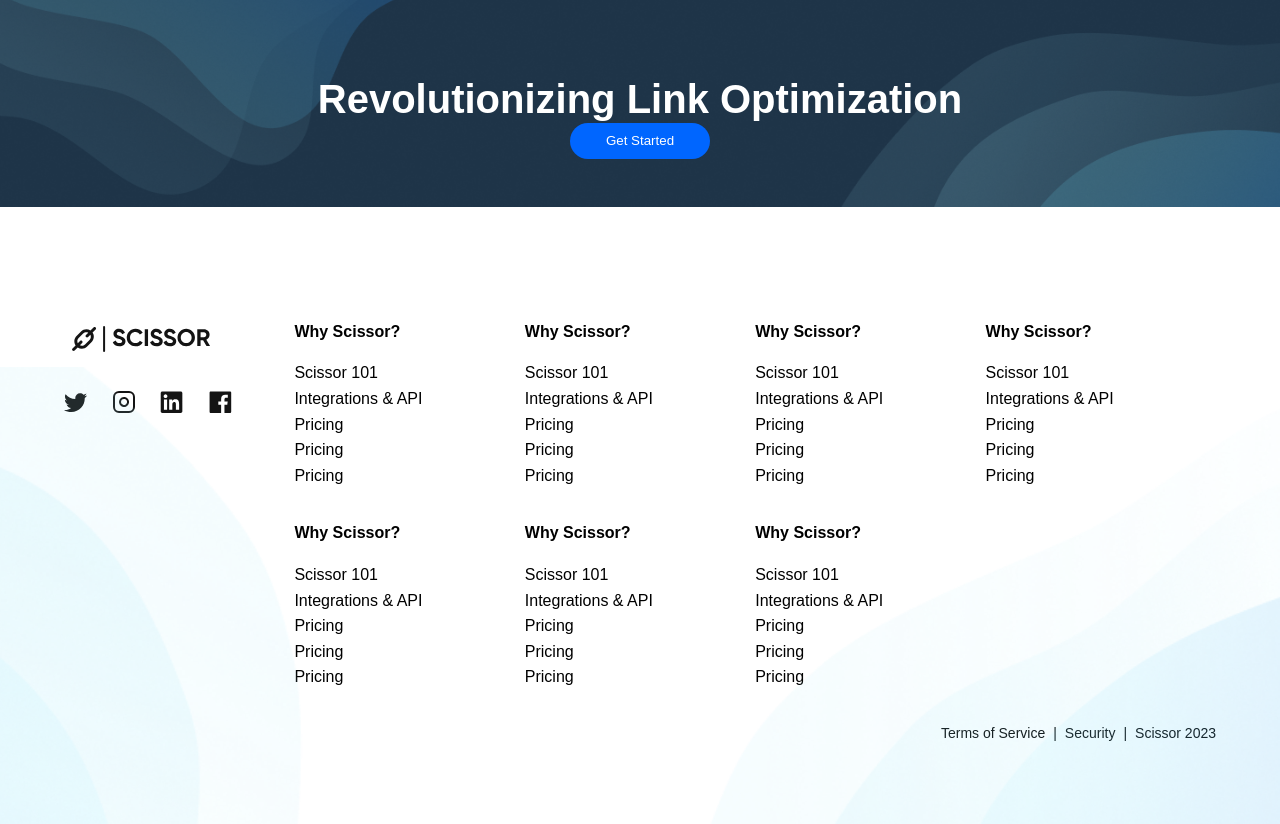
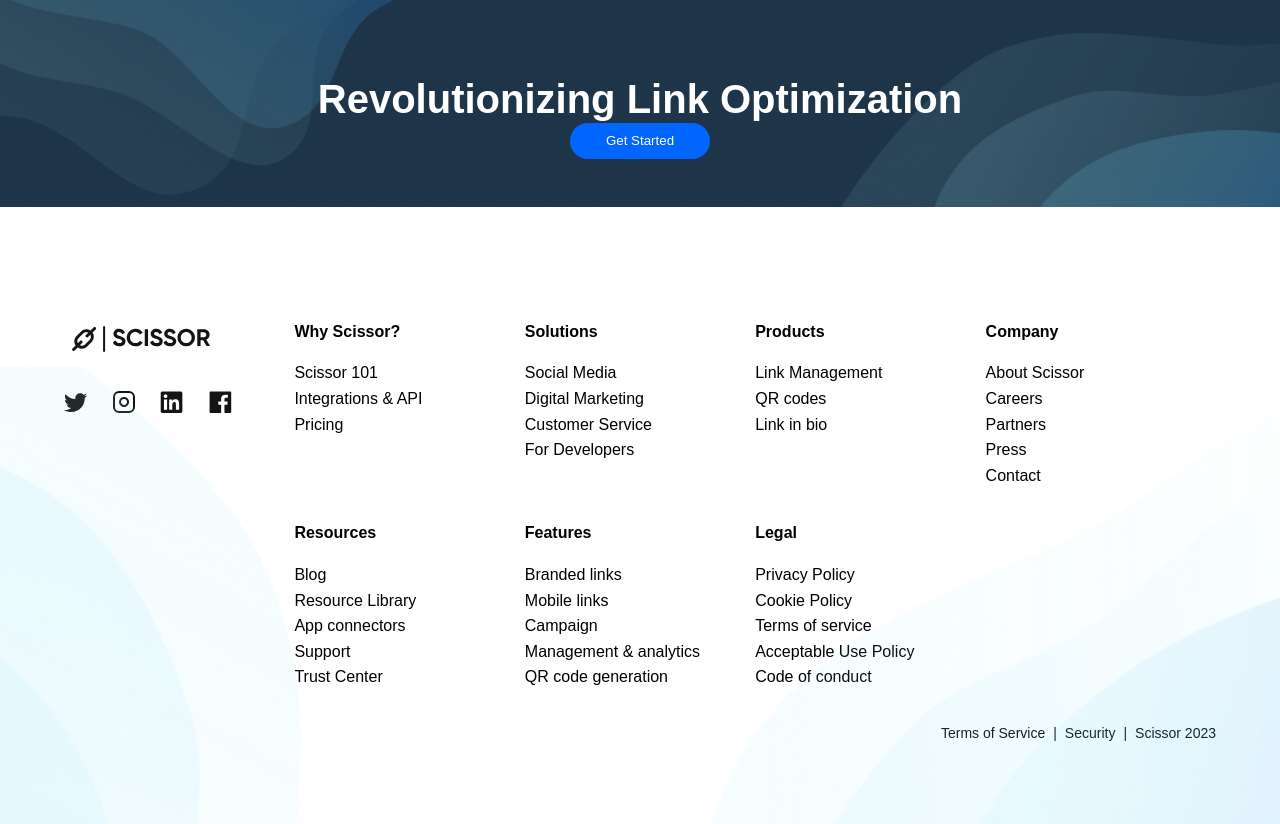
Before and after one commit to christlyngardiner/Scissor-final-year-project, a React (Vite) app: page / in a window 1280 px wide. Shown: the part 3459-4283 px from the top of the page. Built offline with nearby package versions, Linux system fonts and the light colour scheme.

Commit message:
finishing touches

```diff
--- a/package.json
+++ b/package.json
@@ -15,9 +15,12 @@
     "tsc": "tsc"
   },
   "dependencies": {
+    "-": "^0.0.1",
+    "g": "^2.0.1",
     "react": "^18.2.0",
     "react-dom": "^18.2.0",
-    "styled-components": "^5.3.11"
+    "styled-components": "^5.3.11",
+    "vercel": "^30.2.2"
   },
   "devDependencies": {
     "@types/react": "^18.2.9",
--- a/src/components/Footer/index.tsx
+++ b/src/components/Footer/index.tsx
@@ -37,119 +37,106 @@ export const Footer = () => {
             <li>
               <a href="/">Pricing</a>
             </li>
+      </ul>
+          <ul className="col">
+            <li className="col-heading">Solutions</li>
             <li>
-              <a href="/">Pricing</a>
+              <a href="/">Social Media</a>
             </li>
             <li>
-              <a href="/">Pricing</a>
+              <a href="/">Digital Marketing</a>
+            </li>
+            <li>
+              <a href="/">Customer Service</a>
+            </li>
+            <li>
+              <a href="/">For Developers</a>
+            </li>
+
+          </ul>
+          <ul className="col">
+            <li className="col-heading">Products</li>
+            <li>
+              <a href="/">Link Management</a>
+            </li>
+            <li>
+              <a href="/">QR codes</a>
+            </li>
+            <li>
+              <a href="/">Link in bio</a>
+            </li>
+
+         </ul>
+          <ul className="col">
+            <li className="col-heading">Company</li>
+            <li>
+              <a href="/">About Scissor</a>
+            </li>
+            <li>
+              <a href="/">Careers</a>
+            </li>
+            <li>
+              <a href="/">Partners</a>
+            </li>
+            <li>
+              <a href="/">Press</a>
+            </li>
+            <li>
+              <a href="/">Contact</a>
             </li>
           </ul>
           <ul className="col">
-            <li className="col-heading">Why Scissor?</li>
+            <li className="col-heading">Resources</li>
             <li>
-              <a href="/">Scissor 101</a>
+              <a href="/">Blog</a>
             </li>
             <li>
-              <a href="/">Integrations & API</a>
+              <a href="/">Resource Library</a>
             </li>
             <li>
-              <a href="/">Pricing</a>
+              <a href="/">App connectors</a>
             </li>
             <li>
-              <a href="/">Pricing</a>
+              <a href="/">Support</a>
             </li>
             <li>
-              <a href="/">Pricing</a>
+              <a href="/">Trust Center</a>
             </li>
           </ul>
           <ul className="col">
-            <li className="col-heading">Why Scissor?</li>
+            <li className="col-heading">Features</li>
             <li>
-              <a href="/">Scissor 101</a>
+              <a href="/">Branded links</a>
             </li>
             <li>
-              <a href="/">Integrations & API</a>
+              <a href="/">Mobile links</a>
             </li>
             <li>
-              <a href="/">Pricing</a>
+              <a href="/">Campaign</a>
             </li>
             <li>
-              <a href="/">Pricing</a>
+              <a href="/">Management & analytics</a>
             </li>
             <li>
-              <a href="/">Pricing</a>
+              <a href="/">QR code generation</a>
             </li>
           </ul>
           <ul className="col">
-            <li className="col-heading">Why Scissor?</li>
+            <li className="col-heading">Legal</li>
             <li>
-              <a href="/">Scissor 101</a>
+              <a href="/">Privacy Policy</a>
             </li>
             <li>
-              <a href="/">Integrations & API</a>
+              <a href="/">Cookie Policy</a>
             </li>
             <li>
-              <a href="/">Pricing</a>
+              <a href="/">Terms of service</a>
             </li>
             <li>
-              <a href="/">Pricing</a>
+              <a href="/">Acceptable Use Policy</a>
             </li>
             <li>
-              <a href="/">Pricing</a>
-            </li>
-          </ul>
-          <ul className="col">
-            <li className="col-heading">Why Scissor?</li>
-            <li>
-              <a href="/">Scissor 101</a>
-            </li>
-            <li>
-              <a href="/">Integrations & API</a>
-            </li>
-            <li>
-              <a href="/">Pricing</a>
-            </li>
-            <li>
-              <a href="/">Pricing</a>
-            </li>
-            <li>
-              <a href="/">Pricing</a>
-            </li>
-          </ul>
-          <ul className="col">
-            <li className="col-heading">Why Scissor?</li>
-            <li>
-              <a href="/">Scissor 101</a>
-            </li>
-            <li>
-              <a href="/">Integrations & API</a>
-            </li>
-            <li>
-              <a href="/">Pricing</a>
-            </li>
-            <li>
-              <a href="/">Pricing</a>
-            </li>
-            <li>
-              <a href="/">Pricing</a>
-            </li>
-          </ul>
-          <ul className="col">
-            <li className="col-heading">Why Scissor?</li>
-            <li>
-              <a href="/">Scissor 101</a>
-            </li>
-            <li>
-              <a href="/">Integrations & API</a>
-            </li>
-            <li>
-              <a href="/">Pricing</a>
-            </li>
-            <li>
-              <a href="/">Pricing</a>
-            </li>
-            <li>
-              <a href="/">Pricing</a>
+              <a href="/">Code of conduct</a>
             </li>
           </ul>
         </div>
```
Also changed, not shown: 2 other files (tests, documents, lock files or other folders).
